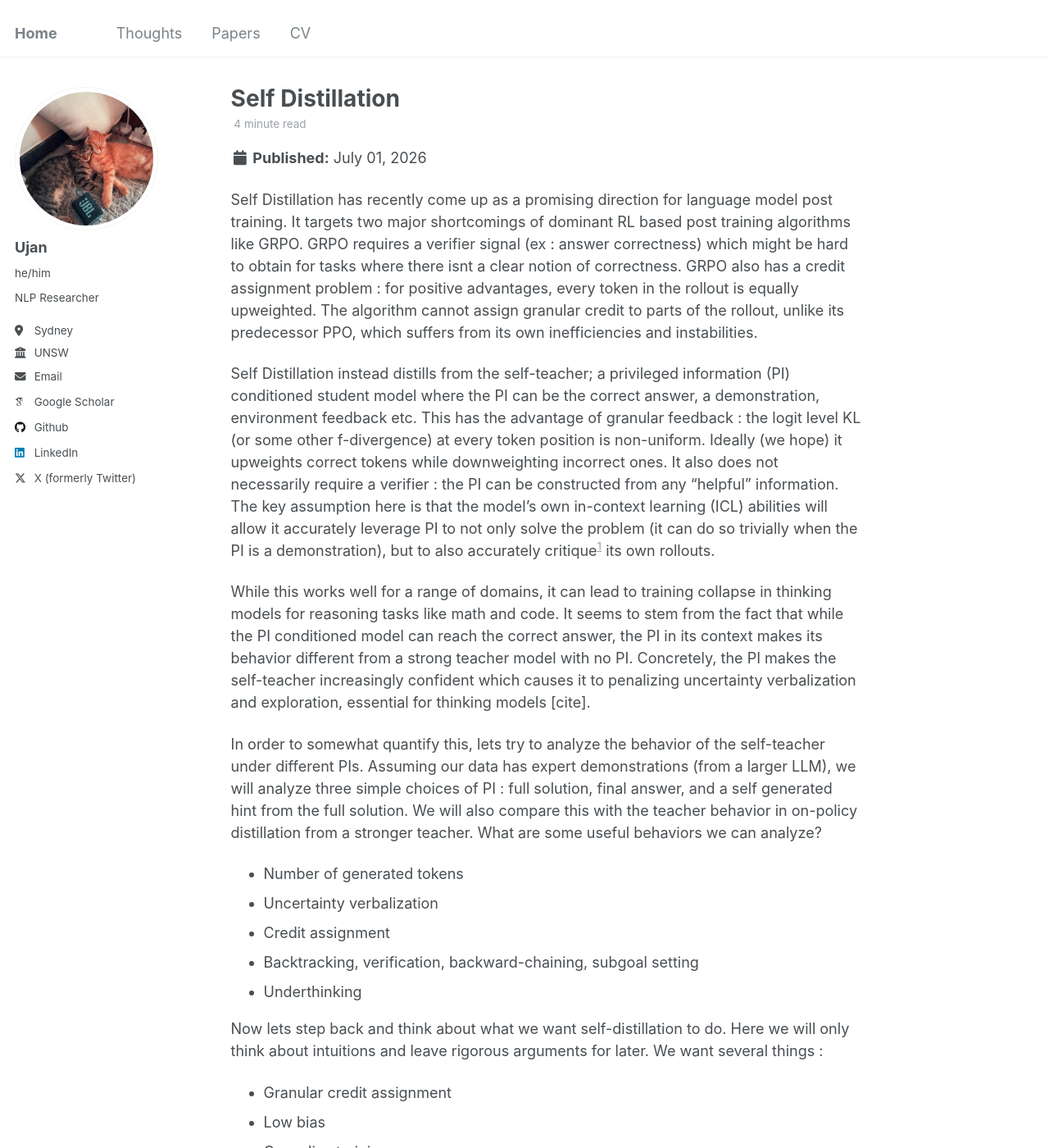
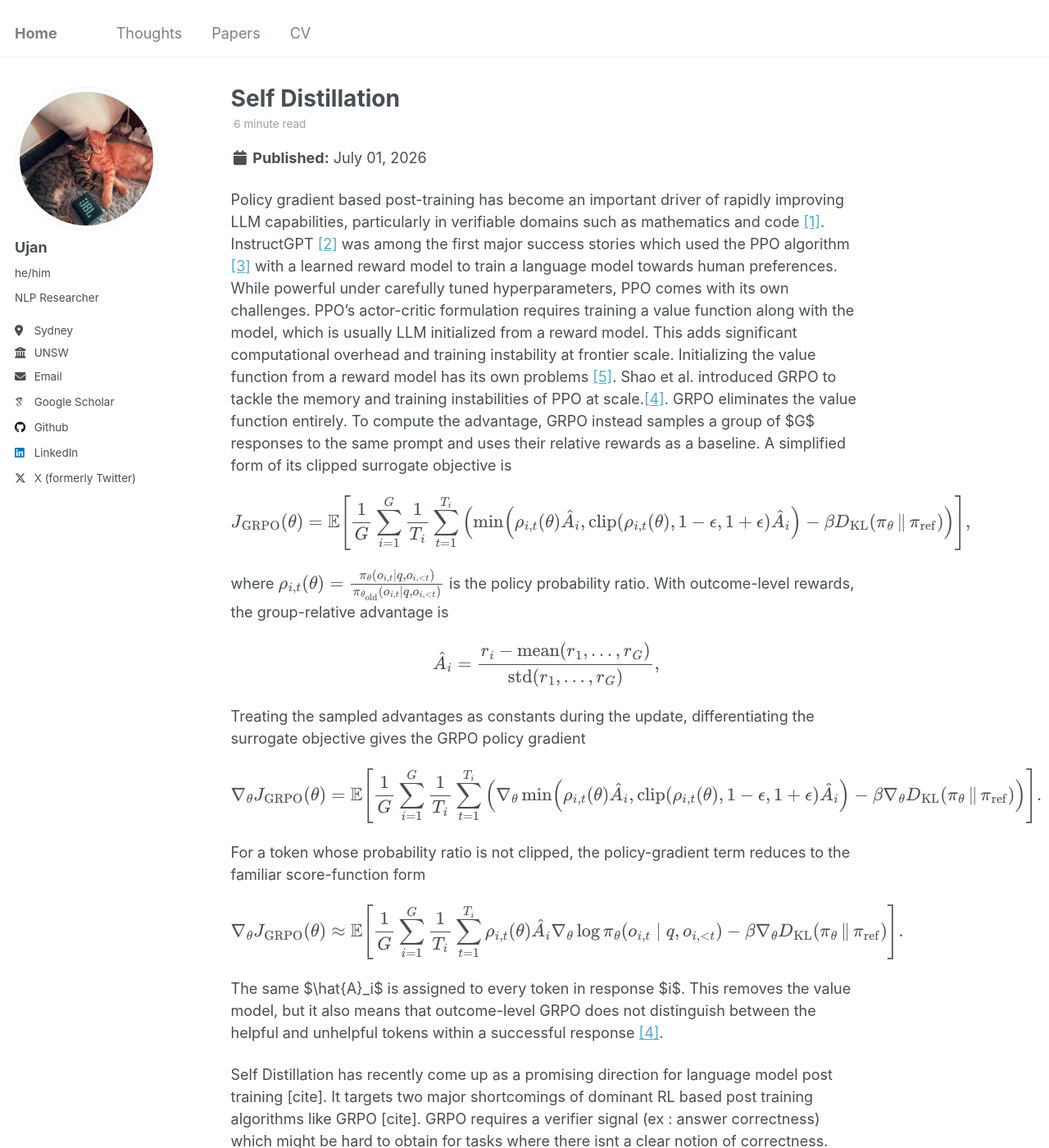
Before and after one commit to tatami-galaxy/tatami-galaxy.github.io, a Jekyll site: the page built from _posts/2026-07-01-self-distillation-post-1.md, in a window 1280 px wide and 1400 px high. Shown: the whole window at 82% size. Built offline with Jekyll 4.4.1, drawn with Linux system fonts in a browser that asks for light colours; some web fonts are replaced; some of the changed text lies outside the part shown.

Commit message:
self distill blog

```diff
--- a/_posts/2026-07-01-self-distillation-post-1.md
+++ b/_posts/2026-07-01-self-distillation-post-1.md
@@ -4,7 +4,46 @@ date: 2026-07-01
 permalink: /posts/2026-07-01-self-distillation-post-1./
 ---
 
-Self Distillation has recently come up as a promising direction for language model post training. It targets two major shortcomings of dominant RL based post training algorithms like GRPO. GRPO requires a verifier signal (ex : answer correctness) which might be hard to obtain for tasks where there isnt a clear notion of correctness. GRPO also has a credit assignment problem : for positive advantages, every token in the rollout is equally upweighted. The algorithm cannot assign granular credit to parts of the rollout, unlike its predecessor PPO, which suffers from its own inefficiencies and instabilities.
+Policy gradient based post-training has become an important driver of rapidly improving LLM capabilities, particularly in verifiable domains such as mathematics and code [[1]](#ref-1). InstructGPT [[2]](#ref-2) was among the first major success stories which used the PPO algorithm [[3]](#ref-3) with a learned reward model to train a language model towards human preferences. While powerful under carefully tuned hyperparameters, PPO comes with its own challenges. PPO's actor-critic formulation requires training a value function along with the model, which is usually LLM initialized from a reward model. This adds significant computational overhead and training instability at frontier scale. Initializing the value function from a reward model has its own problems [[5]](#ref-5). Shao et al. introduced GRPO to tackle the memory and training instabilities of PPO at scale.[[4]](#ref-4). GRPO eliminates the value function entirely. To compute the advantage, GRPO instead samples a group of $G$ responses to the same prompt and uses their relative rewards as a baseline. A simplified form of its clipped surrogate objective is
+
+$$
+J_{\mathrm{GRPO}}(\theta) = \mathbb{E}\!\left[\frac{1}{G}\sum_{i=1}^{G}\frac{1}{T_i}\sum_{t=1}^{T_i}
+\left(\min\!\left(\rho_{i,t}(\theta)\hat{A}_i,
+\operatorname{clip}\!\left(\rho_{i,t}(\theta),1-\epsilon,1+\epsilon\right)\hat{A}_i\right)
+- \beta D_{\mathrm{KL}}\!\left(\pi_\theta\,\|\,\pi_{\mathrm{ref}}\right)\right)\right],
+$$
+
+where $$\rho_{i,t}(\theta)=\frac{\pi_\theta(o_{i,t}\mid q,o_{i,<t})}{\pi_{\theta_{\mathrm{old}}}(o_{i,t}\mid q,o_{i,<t})}$$ is the policy probability ratio. With outcome-level rewards, the group-relative advantage is
+
+$$
+\hat{A}_i = \frac{r_i-\operatorname{mean}(r_1,\ldots,r_G)}{\operatorname{std}(r_1,\ldots,r_G)},
+$$
+
+Treating the sampled advantages as constants during the update, differentiating the surrogate objective gives the GRPO policy gradient
+
+$$
+\nabla_\theta J_{\mathrm{GRPO}}(\theta)
+= \mathbb{E}\!\left[\frac{1}{G}\sum_{i=1}^{G}\frac{1}{T_i}\sum_{t=1}^{T_i}
+\left(
+\nabla_\theta \min\!\left(\rho_{i,t}(\theta)\hat{A}_i,
+\operatorname{clip}\!\left(\rho_{i,t}(\theta),1-\epsilon,1+\epsilon\right)\hat{A}_i\right)
+- \beta\nabla_\theta D_{\mathrm{KL}}\!\left(\pi_\theta\,\|\,\pi_{\mathrm{ref}}\right)
+\right)\right].
+$$
+
+For a token whose probability ratio is not clipped, the policy-gradient term reduces to the familiar score-function form
+
+$$
+\nabla_\theta J_{\mathrm{GRPO}}(\theta)
+\approx \mathbb{E}\!\left[\frac{1}{G}\sum_{i=1}^{G}\frac{1}{T_i}\sum_{t=1}^{T_i}
+\rho_{i,t}(\theta)\hat{A}_i\nabla_\theta
+\log \pi_\theta(o_{i,t}\mid q,o_{i,<t})
+- \beta\nabla_\theta D_{\mathrm{KL}}\!\left(\pi_\theta\,\|\,\pi_{\mathrm{ref}}\right)\right].
+$$
+
+The same $\hat{A}_i$ is assigned to every token in response $i$. This removes the value model, but it also means that outcome-level GRPO does not distinguish between the helpful and unhelpful tokens within a successful response [[4]](#ref-4).
+
+Self Distillation has recently come up as a promising direction for language model post training [cite]. It targets two major shortcomings of dominant RL based post training algorithms like GRPO [cite]. GRPO requires a verifier signal (ex : answer correctness) which might be hard to obtain for tasks where there isnt a clear notion of correctness. GRPO also has a credit assignment problem : for positive advantages, every token in the rollout is equally upweighted. The algorithm cannot assign granular credit to parts of the rollout, unlike its predecessor PPO, which suffers from its own inefficiencies and instabilities.
 
 Self Distillation instead distills from the self-teacher; a privileged information (PI) conditioned student model where the PI can be the correct answer, a demonstration, environment feedback etc. This has the advantage of granular feedback : the logit level KL (or some other f-divergence) at every token position is non-uniform. Ideally (we hope) it upweights correct tokens while downweighting incorrect ones. It also does not necessarily require a verifier : the PI can be constructed from any "helpful" information. The key assumption here is that the model's own in-context learning (ICL) abilities will allow it accurately leverage PI to not only solve the problem (it can do so trivially when the PI is a demonstration), but to also accurately critique[^critique] its own rollouts.
 
@@ -33,3 +72,11 @@ Given only the model and the environment, we only have the environment signal an
 
 
 [^critique]: The self-teacher is trying to solve the problem from each student rollout token position. Given this objective, its next-token distribution over that token position is the "critique" of that token.
+
+## References
+
+1. <a id="ref-1"></a>DeepSeek-AI et al. (2025). [*DeepSeek-R1: Incentivizing Reasoning Capability in LLMs via Reinforcement Learning*](https://arxiv.org/abs/2501.12948). arXiv:2501.12948.
+2. <a id="ref-2"></a>Ouyang, L., Wu, J., Jiang, X., et al. (2022). [*Training Language Models to Follow Instructions with Human Feedback*](https://arxiv.org/abs/2203.02155). Advances in Neural Information Processing Systems, 35.
+3. <a id="ref-3"></a>Schulman, J., Wolski, F., Dhariwal, P., Radford, A., & Klimov, O. (2017). [*Proximal Policy Optimization Algorithms*](https://arxiv.org/abs/1707.06347). arXiv:1707.06347.
+4. <a id="ref-4"></a>Shao, Z., Wang, P., Zhu, Q., et al. (2024). [*DeepSeekMath: Pushing the Limits of Mathematical Reasoning in Open Language Models*](https://arxiv.org/abs/2402.03300). arXiv:2402.03300.
+5. <a id="ref-5"></a>Yuan, Y., Yue, Y., Zhu, R., Fan, T., & Yan, L. (2025). [*What's Behind PPO's Collapse in Long-CoT? Value Optimization Holds the Secret*](https://arxiv.org/abs/2503.01491). arXiv:2503.01491.
```
